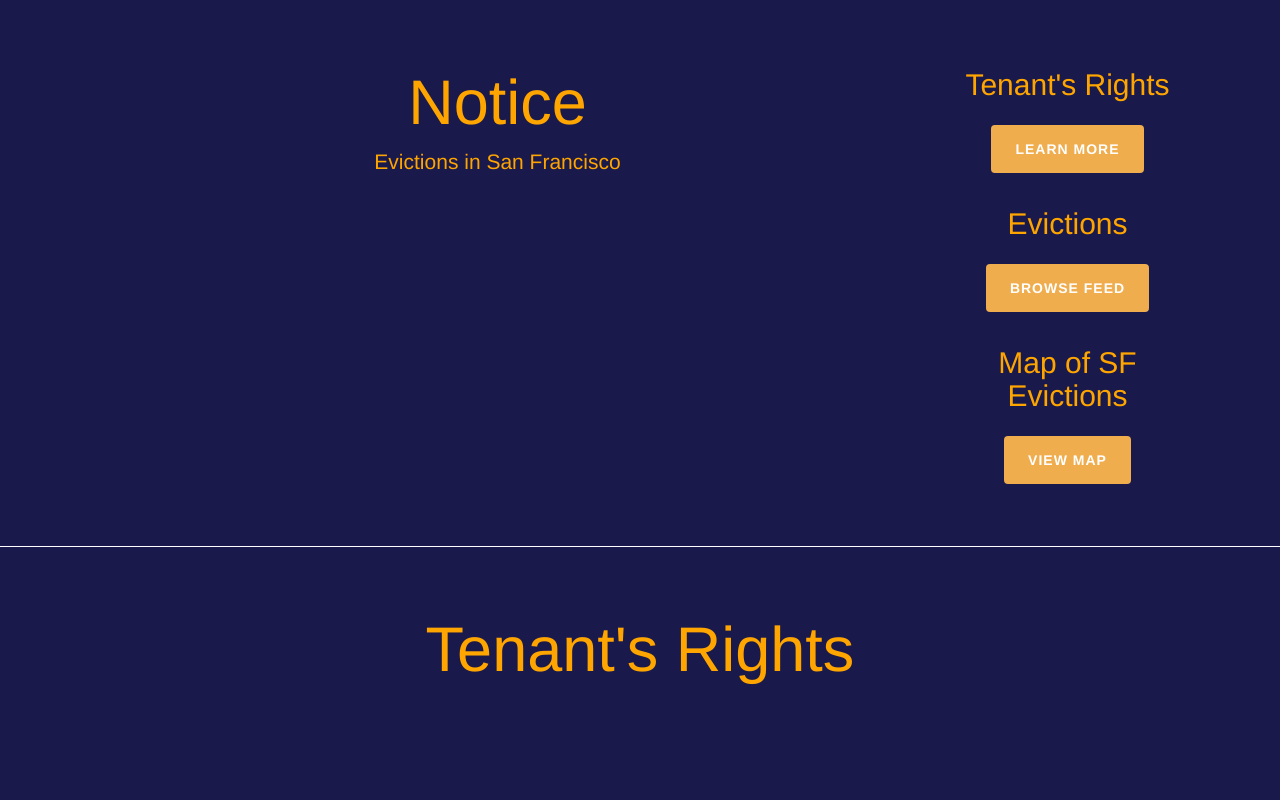
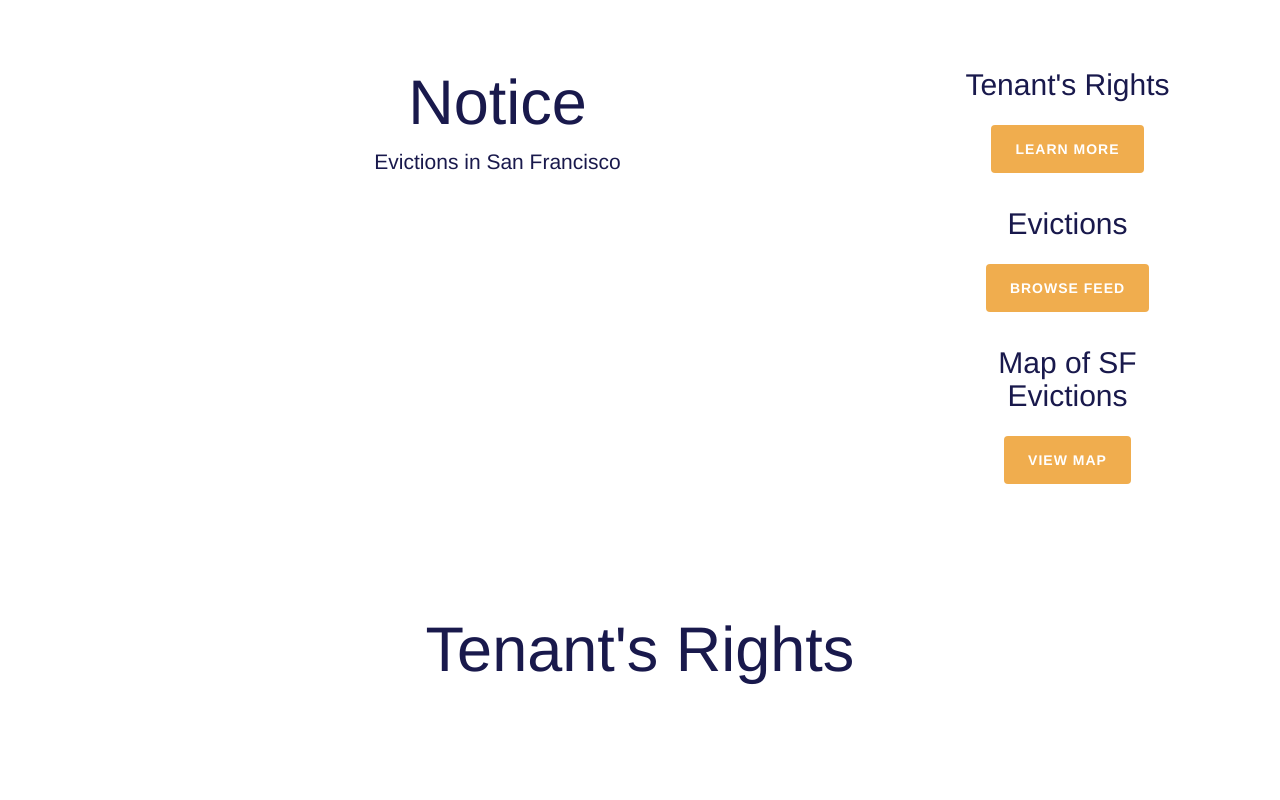
Before and after one commit to a-n-g-i-e-r-i/sf-eviction-feed, a website: page views/index.html in a window 1280 px wide. Shown: the top 800 px of the page. Drawn offline with nearby package versions, Linux system fonts and the light colour scheme; files that its build step writes are made by us from their sources; no server answers; files whose address does not match are found by name.

Commit message:
created a white background with blue text

```diff
--- a/public/css/styles.css
+++ b/public/css/styles.css
@@ -1,7 +1,7 @@
 .jumbotron {
-  background-color: rgb(25, 25, 76);
+  background-color: rgb(255, 255, 255);
   background-repeat: no-repeat;
-  color: orange;
+  color: rgb(25, 25, 76);
   background-size: cover;
   max-height: 100%;
   min-height: 435px;
```
